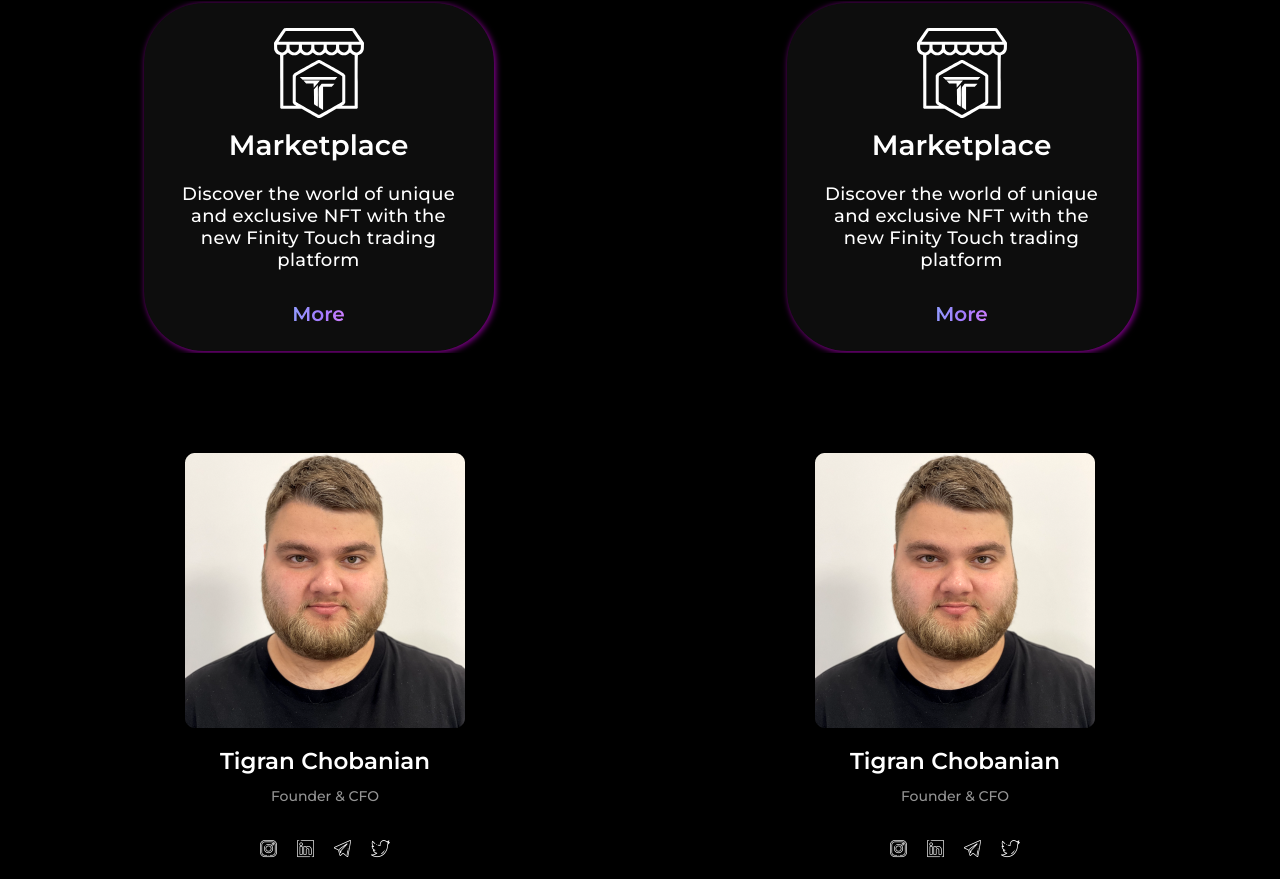
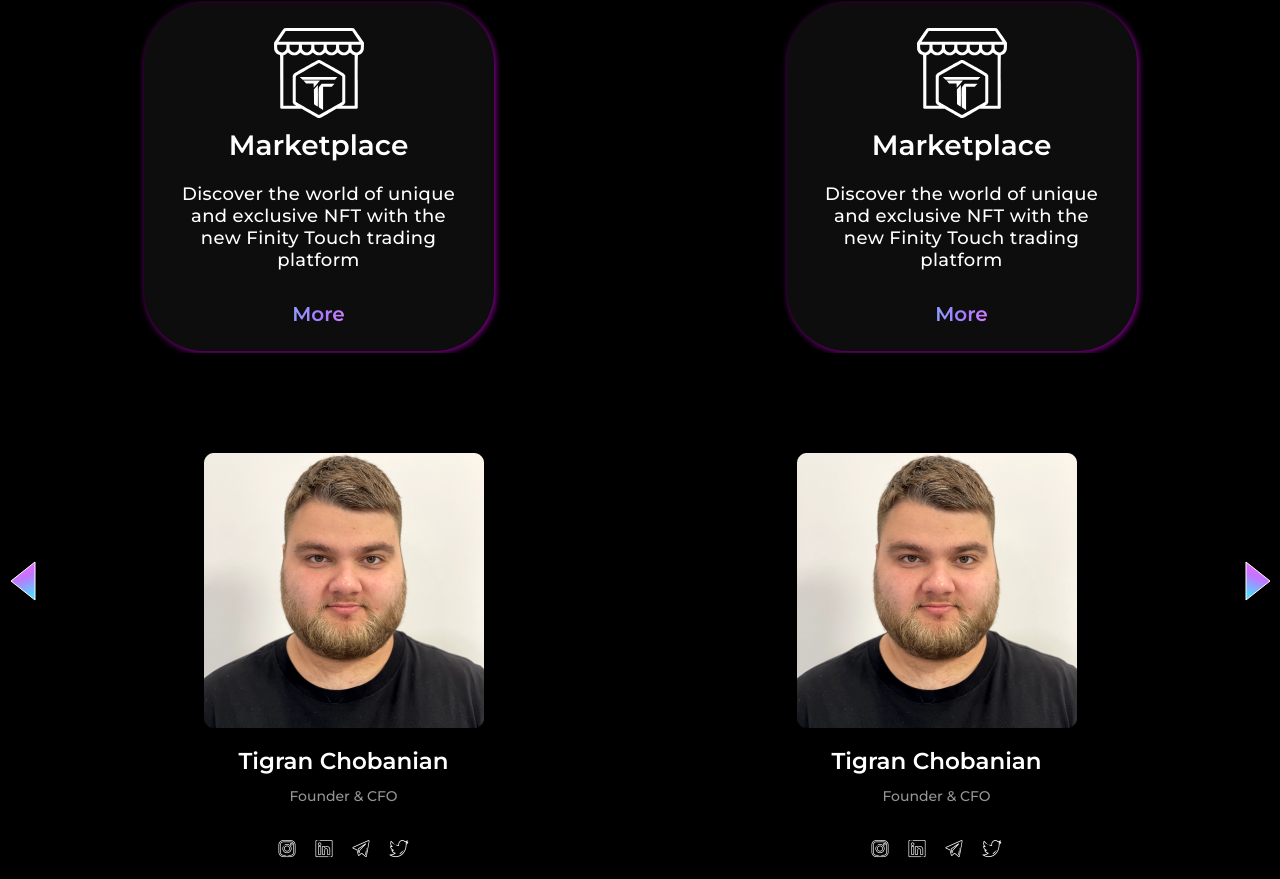
Before and after one commit to ArtemLizantan/tokenitems, a website: page src/index.html in a window 1280 px wide. Shown: the part 1599-2478 px from the top of the page. Drawn offline with nearby package versions, Linux system fonts and the light colour scheme; files that its build step writes are made by us from their sources; files whose address does not match are found by name.

Commit message:
team block

```diff
--- a/gulp/version.json
+++ b/gulp/version.json
@@ -1,3 +1,3 @@
 {
-    "main": "20230318162708"
+    "main": "20230318193414"
 }
--- a/src/html/first-page/team.html
+++ b/src/html/first-page/team.html
@@ -304,7 +304,7 @@
         </div>
       </div>
     </div>
-  <div class="_container">
+    <div class="_container team__swiper-container">
       <div class="team__swiper swiper">
         <!-- Additional required wrapper -->
         <div class="swiper-wrapper">
@@ -514,5 +514,11 @@
           </div>
         </div>
       </div>
+      <div class="_container swiper__button-container">
+          <div class="team__swiper-buttons">
+            <div class="team__swiper-button-prev"></div>
+            <div class="team__swiper-button-next"></div>
+          </div>
+        </div>
     </div>
   </section>
--- a/src/html/head.html
+++ b/src/html/head.html
@@ -3,9 +3,7 @@
   <meta http-equiv="X-UA-Compatible" content="IE=edge" />
   <meta name="viewport" content="width=device-width, initial-scale=1.0" />
   <link rel="stylesheet" href="css/style.min.css" />
-  <link rel="stylesheet" href="iconsFont.css">
-  <link rel="preconnect" href="https://fonts.googleapis.com" />
-  <link rel="preconnect" href="https://fonts.gstatic.com" crossorigin />
+    <link rel="stylesheet" href="https://cdn.jsdelivr.net/npm/swiper@9/swiper-bundle.min.css" />
   <link
     href="https://fonts.googleapis.com/css2?family=Chakra+Petch:wght@400;500;600;700&family=Montserrat:wght@400;500;600;700&display=swap"
     rel="stylesheet"
--- a/src/js/modules/mobileSwiper.js
+++ b/src/js/modules/mobileSwiper.js
@@ -86,6 +86,10 @@ function teamSwiper() {
     const swiper = new Swiper(".team__swiper", {
       spaceBetween: 10,
       slidesPerView: 3,
+      navigation: {
+        nextEl: '.team__swiper-button-next',
+        prevEl: '.team__swiper-button-prev',
+      },
       breakpoints:{
         375: {
             slidesPerView: 2,
--- a/src/scss/first-page/card.scss
+++ b/src/scss/first-page/card.scss
@@ -158,7 +158,10 @@
 }
 
 .card__swiper {
-  padding: 2px;
+  padding: 2px !important;
+  @media(min-width: 1368px){
+    display: none !important;
+  }
 }
 
 img {
--- a/src/scss/first-page/team.scss
+++ b/src/scss/first-page/team.scss
@@ -6,7 +6,7 @@
     justify-content: center;
     flex-direction: column;
     gap: 40px;
-    @media(max-width:1368px){
+    @media (max-width: 1368px) {
       display: none;
     }
   }
@@ -27,30 +27,67 @@
     position: relative;
     z-index: 10;
     transition: all 0.8s ease-in-out;
-    &._hidein{
+    &._hidein {
       opacity: 0;
       visibility: hidden;
       pointer-events: none;
       height: 0;
     }
-    @media(max-width: 1368px){
+    @media (max-width: 1368px) {
       margin: 0 auto;
     }
-    @media(max-width: $md4+px){
+    @media (max-width: $md4+px) {
       width: 130px;
       height: auto;
     }
   }
-
-  // .team__card-body
-
-  &__card-body {
+  &__swiper{
+    @media(min-width: 1368px){
+      display: none !important;
+    }
   }
 
-  // .team__img
 
-  &__img {
+  &__swiper-button-prev,
+  &__swiper-button-next {
+    width: 35px;
+    height: 45px;
+    position: absolute;
+    top: 25%;
+    z-index: 100;
+    @media(min-width: 1368px){
+      display: none;
     }
+    @media (max-width: $md2+px) {
+      top: 33%;
+    }
+    @media (max-width: $md2+px) {
+      top: 33%;
+    }
+  }
+  &__swiper-button-prev {
+    left: 10px;
+    &::after {
+      content: "";
+      background: url("../img/first-page/team/prev.svg");
+      background-repeat: no-repeat;
+      position: absolute;
+      width: 35px;
+      height: 45px;
+    }
+  }
+  &__swiper-button-next {
+    right: 0;
+    &::after {
+        content: "";
+        background: url("../img/first-page/team/next.svg");
+        background-repeat: no-repeat;
+        position: absolute;
+        width: 35px;
+        height: 45px;
+    }
+  }
+
 
   // .team__card-title
 
@@ -66,7 +103,7 @@
     line-height: 28px;
     text-align: center;
     color: #ffffff;
-    @media(max-width: $md4+px){
+    @media (max-width: $md4+px) {
       font-size: 12px;
     }
   }
@@ -84,7 +121,7 @@
     line-height: 17px;
     text-align: center;
     color: #959595;
-    @media(max-width: $md4+px){
+    @media (max-width: $md4+px) {
       font-size: 9px;
     }
   }
@@ -103,9 +140,6 @@
 
   &__links {
   }
-  &__block-button {
-    margin-top: 75px;
-  }
 
   &__more {
     border: 2px solid #ffffff;
@@ -119,10 +153,20 @@
     font-size: 22px;
     line-height: 27px;
   }
+  &__swiper-container{
+    padding: 0 52px;
+    position: relative;
+    @media (max-width: $md3+px) {
+      padding: 0 90px;
+    }
+    @media (max-width: $md4+px) {
+      padding: 0 52px;
+    }
   }
 
+}
 ._icon-instagram {
-    @media(max-width: $md4+px){
+  @media (max-width: $md4+px) {
     &::before {
       font-size: 11px;
     }
@@ -139,7 +183,7 @@
   &:hover::before {
     color: purple;
   }
-  @media(max-width: $md4+px){
+  @media (max-width: $md4+px) {
     &::before {
       font-size: 11px;
     }
@@ -150,7 +194,7 @@
   &:hover::before {
     color: purple;
   }
-  @media(max-width: $md4+px){
+  @media (max-width: $md4+px) {
     &::before {
       font-size: 11px;
     }
@@ -161,7 +205,7 @@
   &:hover::before {
     color: purple;
   }
-  @media(max-width: $md4+px){
+  @media (max-width: $md4+px) {
     &::before {
       font-size: 11px;
     }
--- a/src/scss/header.scss
+++ b/src/scss/header.scss
@@ -1,17 +1,17 @@
 .header {
+  background: rgba(13, 13, 13, 0.2);
+  height: 115px;
+  transition: transform 0.4s linear;
+  @media (max-width: 1570px) {
+    height: 200px;
+  }
+  @media (max-width: 1280px) {
+    height: 75px;
     position: fixed;
     z-index: 100;
     top: 0;
     left: 0;
     width: 100%;
-  background: rgba(13, 13, 13, 0.2);
-  height: 115px;
-  transition: transform .4s linear;
-  @media (max-width: 1570px){
-    height: 200px;
-  }
-  @media (max-width: 1280px) {
-   height: 75px;
   }
   &__container {
     max-width: 1870px;
@@ -33,7 +33,7 @@
       align-items: unset;
     }
   }
-  &__logo-img{
+  &__logo-img {
     @media (max-width: $md4+px) {
       width: 120px;
       height: 27px;
@@ -54,7 +54,12 @@
       left: -150%;
       width: 65%;
       height: 100vh;
-      background: linear-gradient(103.59deg, #86AFFE 13.23%, #A57AFF 53.2%, #FB84FF 91.95%);
+      background: linear-gradient(
+        103.59deg,
+        #86affe 13.23%,
+        #a57aff 53.2%,
+        #fb84ff 91.95%
+      );
       display: flex;
       flex-direction: column;
       padding-top: 10px;
@@ -211,7 +216,6 @@
   }
 }
 
-
 .header.hide {
   @media (max-width: 1200px) {
     transform: translateY(-150px);
```
Also changed, not shown: dist/css/style.css, dist/css/style.min.css, dist/img/first-page/team/next.svg (added), dist/img/first-page/team/prev.svg (added), dist/index - Copy (2).html, dist/index - Copy (3).html, dist/index - Copy.html, dist/index.html, dist/js/app.min.js, src/img/first-page/team/next.svg (added), src/img/first-page/team/prev.svg (added). Lines whose indentation alone changed are shown as unchanged.
